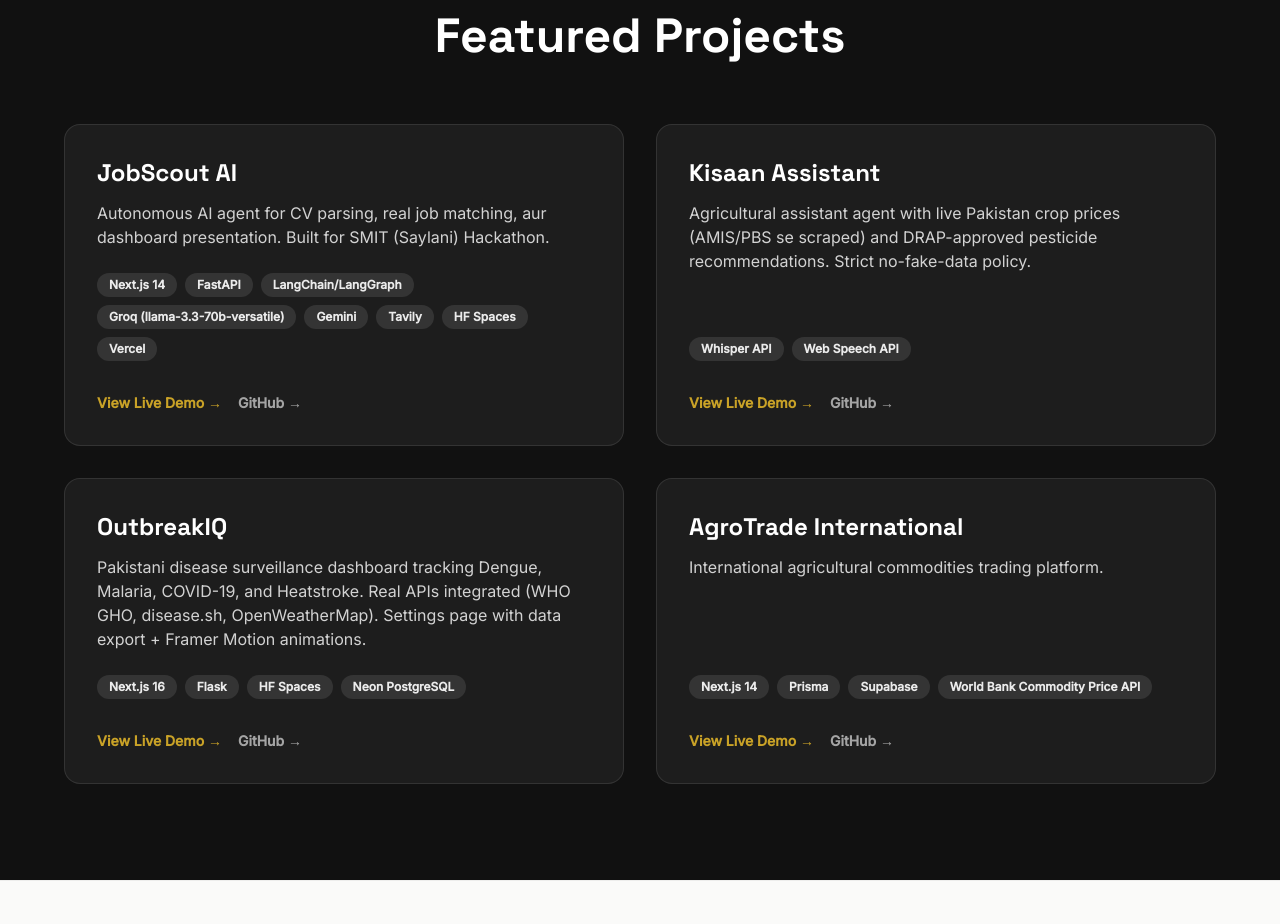
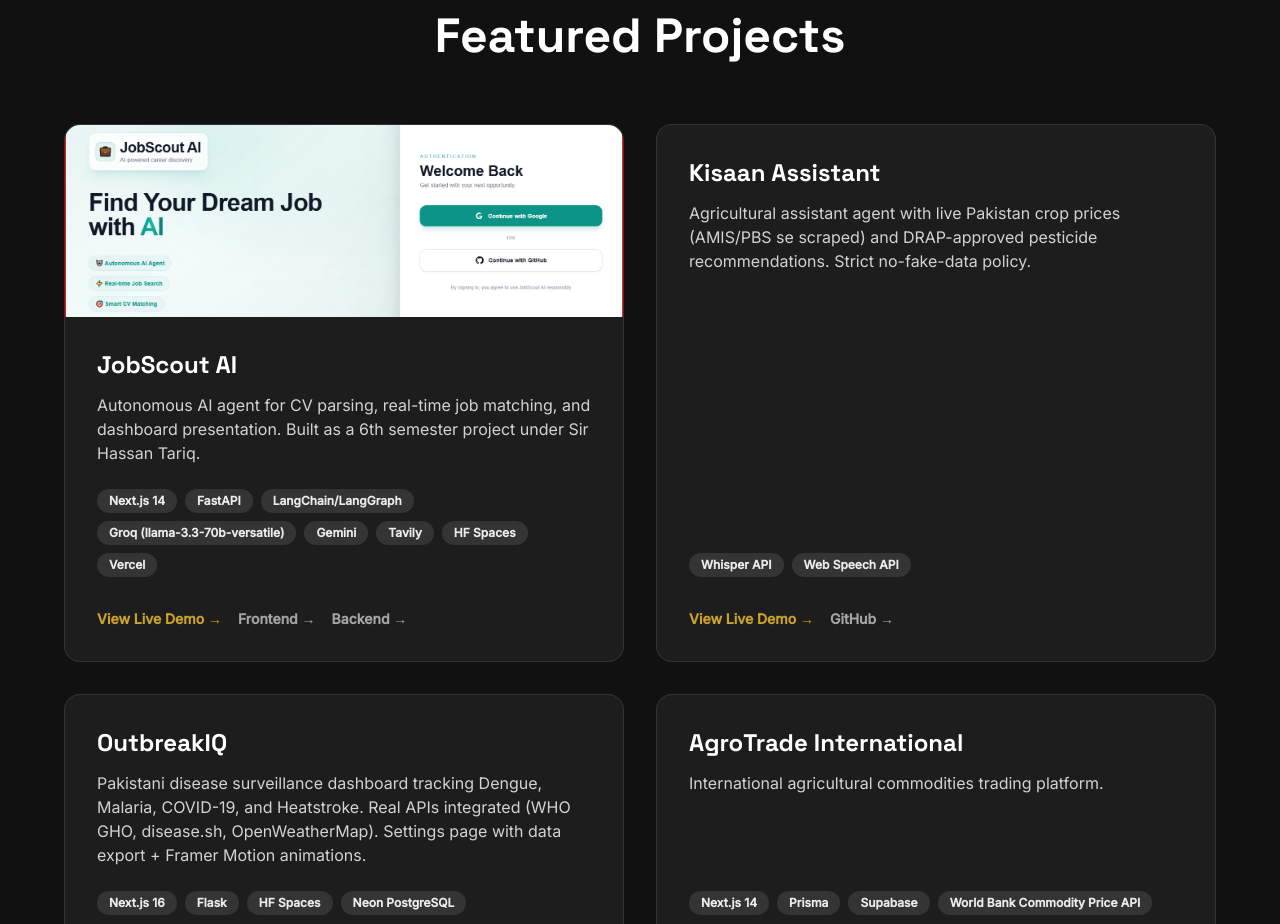
Before and after one commit to SummarRajpoot/rana-summar_0, a Next.js app in the folder frontend/: page / in a window 1280 px wide. Shown: the part 4580-5504 px from the top of the page. Built offline with nearby package versions, Linux system fonts and the light colour scheme; no server answers.

Commit message:
Add JobScout AI banner image and fix project links/description

```diff
--- a/frontend/src/app/page.tsx
+++ b/frontend/src/app/page.tsx
@@ -445,10 +445,19 @@
               </h2>
             </FadeIn>
             <div className="grid grid-cols-1 md:grid-cols-2 gap-8">
-              <FadeIn delay={0.1} className="bg-white/5 rounded-2xl p-8 border border-white/10 hover:border-accent/50 transition-colors flex flex-col">
+              <FadeIn delay={0.1} className="bg-white/5 rounded-2xl overflow-hidden border border-white/10 hover:border-accent/50 transition-colors flex flex-col">
+                <div className="relative w-full h-48 bg-white/5">
+                  <Image
+                    src="/images/jobscout.png"
+                    alt="JobScout AI — project screenshot"
+                    fill
+                    className="object-cover"
+                  />
+                </div>
+                <div className="p-8">
                 <h3 className="text-2xl font-bold font-heading text-white mb-3">JobScout AI</h3>
                 <p className="text-white/80 font-body mb-6 flex-grow">
-                  Autonomous AI agent for CV parsing, real job matching, aur dashboard presentation. Built for SMIT (Saylani) Hackathon.
+                  Autonomous AI agent for CV parsing, real-time job matching, and dashboard presentation. Built as a 6th semester project under Sir Hassan Tariq.
                 </p>
                 <div className="flex flex-wrap gap-2 mb-8">
                   {["Next.js 14", "FastAPI", "LangChain/LangGraph", "Groq (llama-3.3-70b-versatile)", "Gemini", "Tavily", "HF Spaces", "Vercel"].map(tag => (
@@ -456,8 +465,10 @@
                   ))}
                 </div>
                 <div className="flex gap-4">
-                  <Link href="#" className="text-sm font-semibold text-accent hover:text-white transition-colors">View Live Demo &rarr;</Link>
-                  <Link href="#" className="text-sm font-semibold text-white/60 hover:text-white transition-colors">GitHub &rarr;</Link>
+                  <Link href="https://jobacort-ai.vercel.app/" target="_blank" rel="noopener noreferrer" className="text-sm font-semibold text-accent hover:text-white transition-colors">View Live Demo &rarr;</Link>
+                  <Link href="https://github.com/SummarRajpoot/UAF-6th-Project-Frontend" target="_blank" rel="noopener noreferrer" className="text-sm font-semibold text-white/60 hover:text-white transition-colors">Frontend &rarr;</Link>
+                  <Link href="https://github.com/SummarRajpoot/UAF-6th-Project-Backend" target="_blank" rel="noopener noreferrer" className="text-sm font-semibold text-white/60 hover:text-white transition-colors">Backend &rarr;</Link>
+                </div>
                 </div>
               </FadeIn>
 
```
Also changed, not shown: frontend/public/images/jobscout.png (added).
